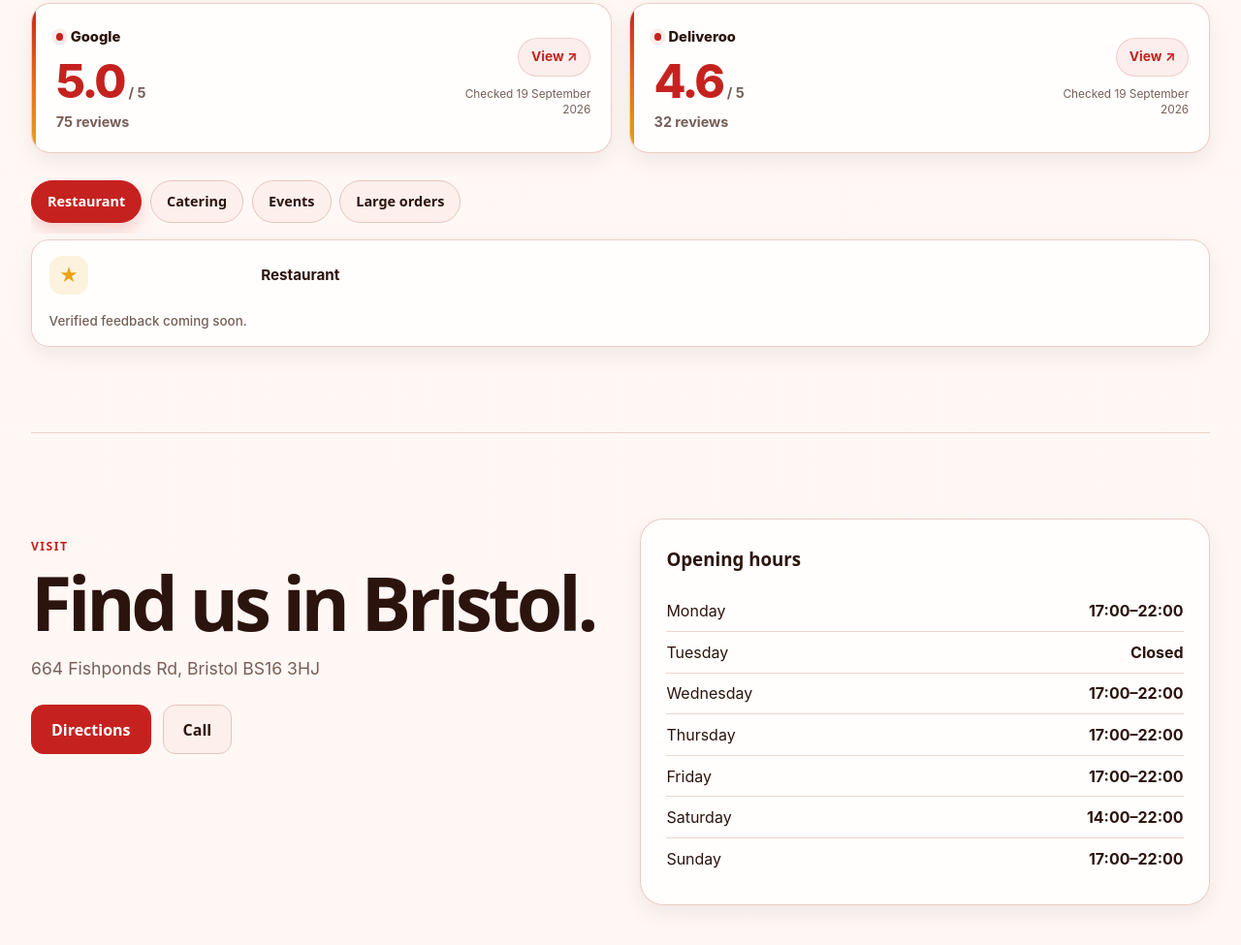
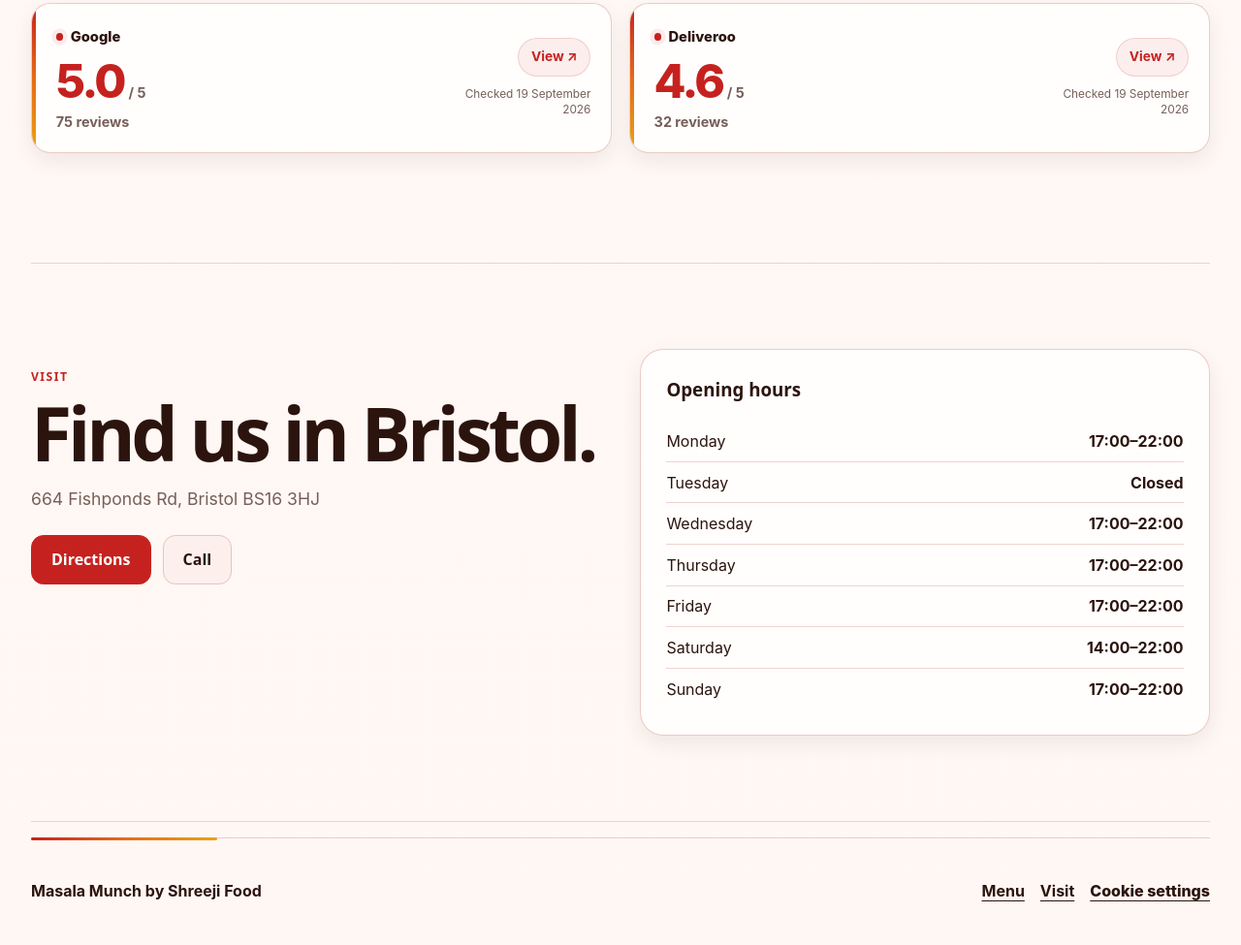
Before and after one commit to KeyurGohilUK/-restaurant-web-app, a website built with Vite: page index.html in a window 1280 px wide. Shown: the part 7473-8448 px from the top of the page at 97% size. Built offline with nearby package versions, Linux system fonts and the light colour scheme.

Commit message:
Simplify reviews section

```diff
--- a/index.html
+++ b/index.html
@@ -125,8 +125,6 @@
       <section class="section reviews-section" id="reviews" aria-labelledby="reviews-title">
         <div class="compact-heading"><div><p class="eyebrow">Reviews</p><h2 id="reviews-title">What people are saying.</h2></div></div>
         <div class="rating-grid" id="external-ratings" aria-label="External review ratings"></div>
-        <div class="review-filter-list" id="review-filters" aria-label="Review categories"></div>
-        <div id="review-results" class="review-results" aria-live="polite"></div>
       </section>
 
       <section class="visit-section" id="contact" aria-labelledby="visit-title">
```
